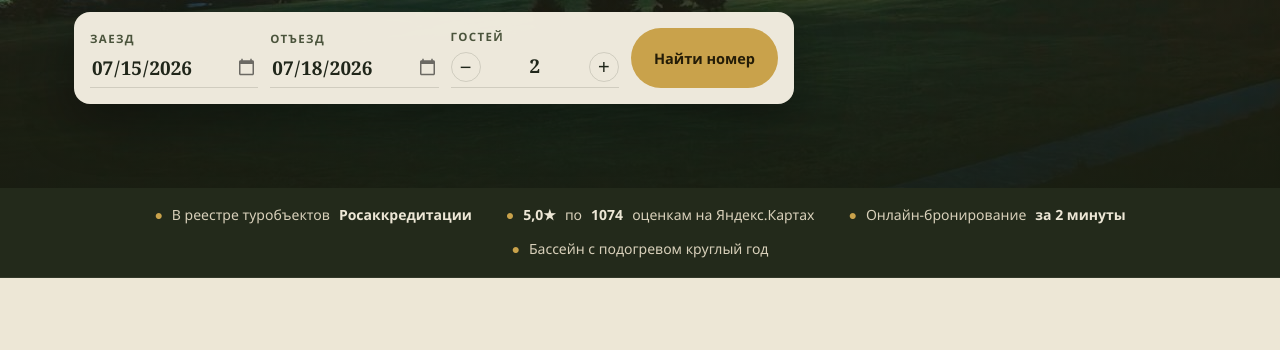
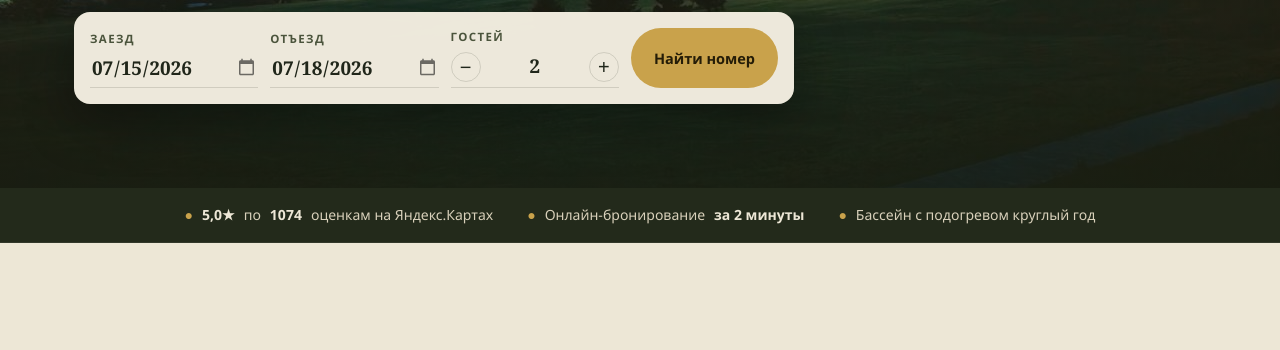
Before and after one commit to YANWET86/gor-istok-concept, a plain HTML site: page index.html in a window 1280 px wide. Shown: the part 664-1014 px from the top of the page. Drawn offline with Linux system fonts and the light colour scheme.

Commit message:
Лента доверия: убран пункт про реестр Росаккредитации

```diff
--- a/index.html
+++ b/index.html
@@ -428,7 +428,6 @@
 <!-- ЛЕНТА ДОВЕРИЯ -->
 <div class="trustbar">
   <div class="wrap">
-    <span class="ti"><span class="dot">●</span> В реестре туробъектов <b>Росаккредитации</b></span>
     <span class="ti"><span class="dot">●</span> <b>5,0★</b> по <b>1074</b> оценкам на Яндекс.Картах</span>
     <span class="ti"><span class="dot">●</span> Онлайн-бронирование <b>за 2 минуты</b></span>
     <span class="ti"><span class="dot">●</span> Бассейн с подогревом круглый год</span>
```
